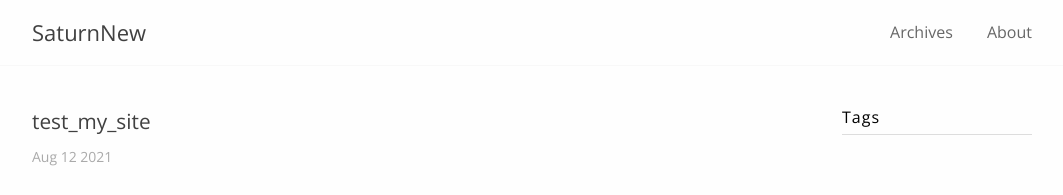
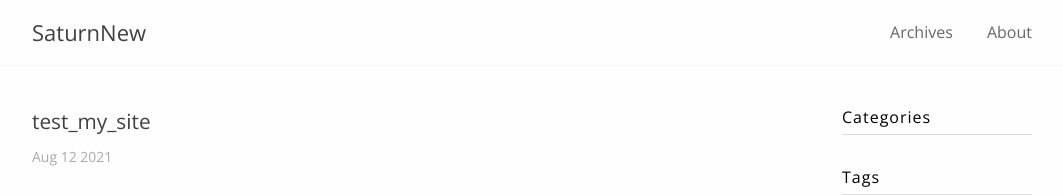
Before and after one commit to SaturnNew/SaturnNew.github.io, a plain HTML site: page index.html in a window 1280 px wide. Shown: the top 195 px of the page, without its empty margins (108-1171 px from the left). Drawn offline with nearby package versions, Linux system fonts and the light colour scheme.

Commit message:
Site updated: 2021-08-12 16:03:05

```diff
--- a/index.html
+++ b/index.html
@@ -175,6 +175,11 @@
 
 
 
+    <section id="tags" class="widget-area widget_categories">
+        <h3 class="widget-title">Categories</h3>
+
+    </section>
+
 
 
     <section id="tags" class="widget-area widget_tags">
```
